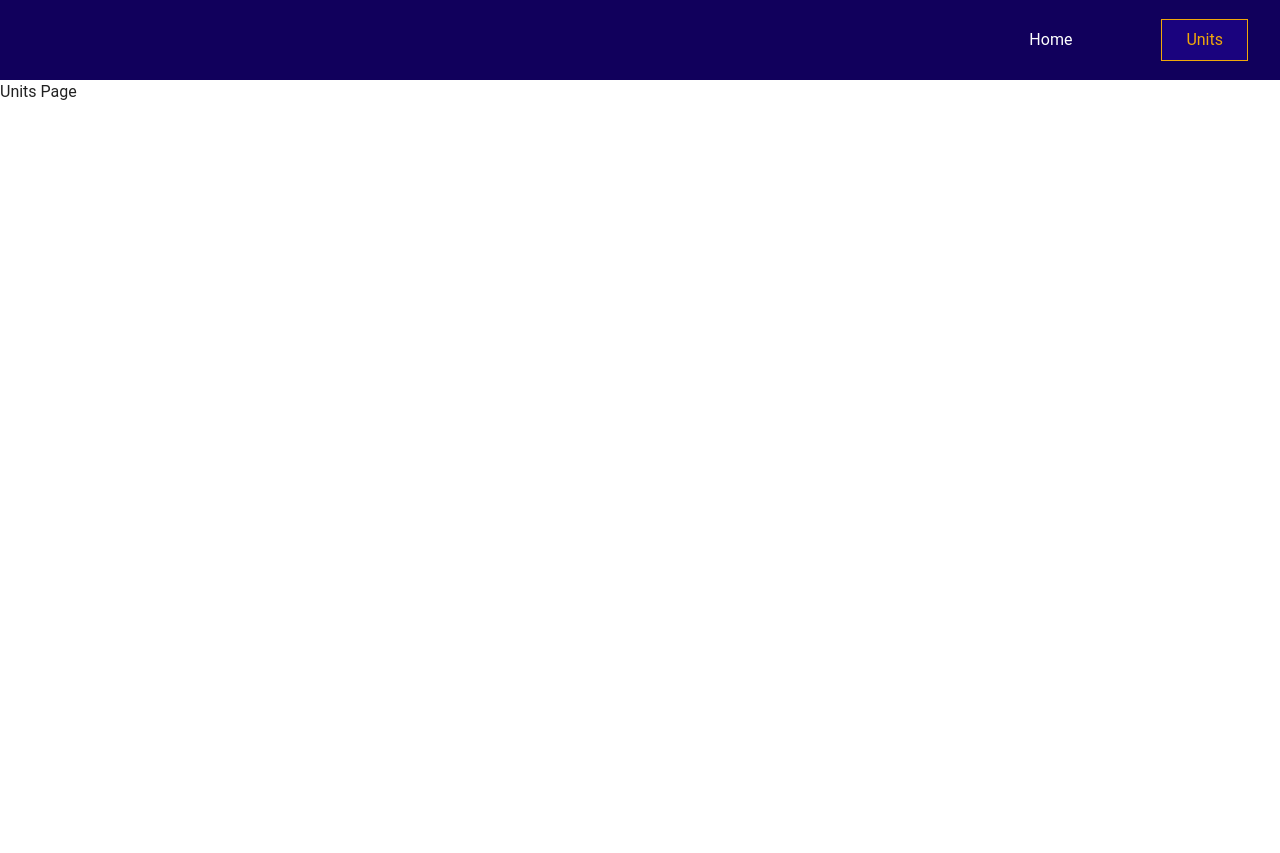
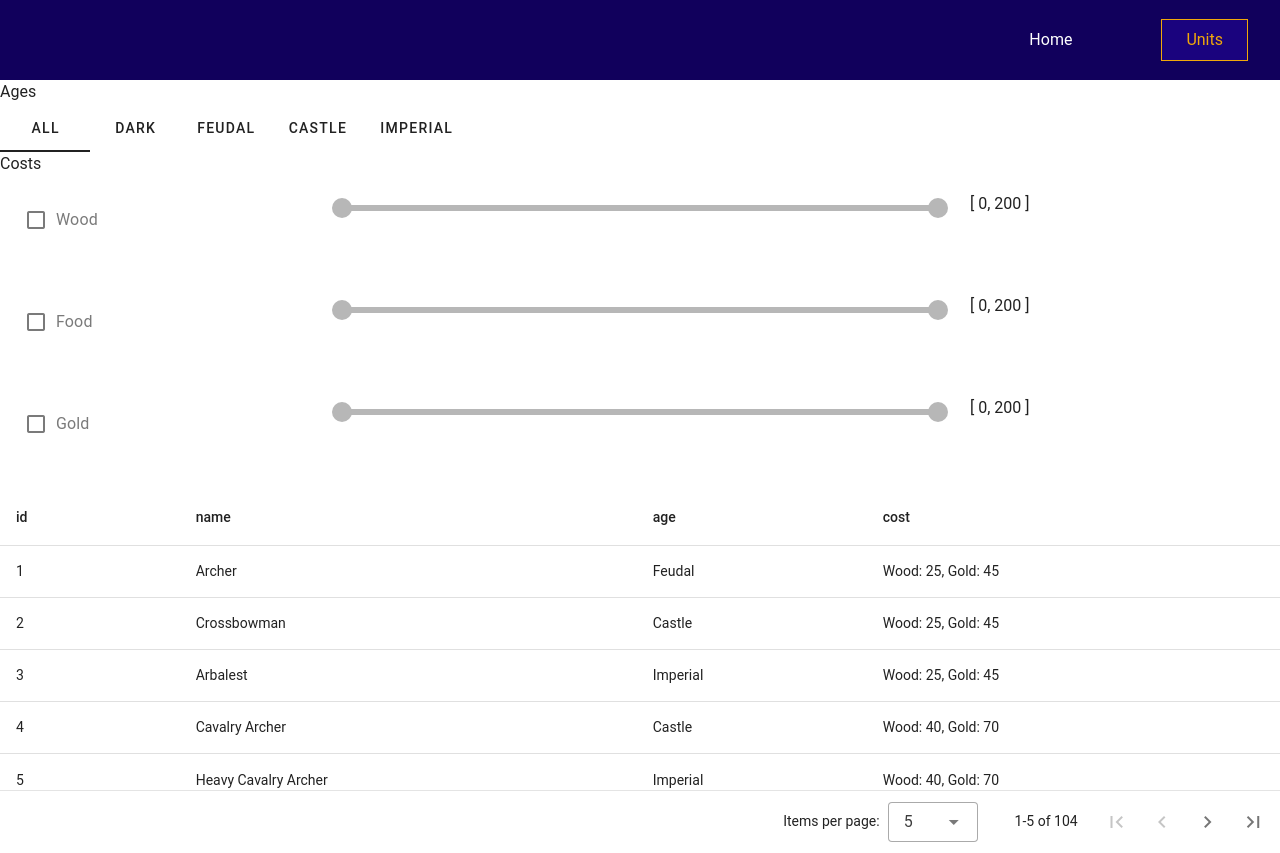
Before and after one commit to semihataman161/adesso-frontend-case, a Vue app: page /units in a window 1280 px wide. Before the commit the page ends 800 px from the top, so only its background shows below. Built offline with nearby package versions, Linux system fonts and the light colour scheme.

Commit message:
Refactor UnitsPage code

```diff
--- a/src/pages/UnitsPage.vue
+++ b/src/pages/UnitsPage.vue
@@ -1,7 +1,40 @@
 <script setup lang="ts">
+import { reactive, watch } from "vue";
+import jsonData from "../data/age-of-empires-units.json";
+import AgeFilter from "../components/units/AgeFilter.vue";
+import CostFilter from "../components/units/CostFilter.vue";
+import UnitTable from "../components/units/UnitTable.vue";
+import { ISelectedCost } from "../types/CostFilter";
 
+const allTableState = reactive({ data: jsonData.units });
+const filteredTableState = reactive({ data: allTableState.data });
+
+const handleAgeFilterChange = (selectedAge: string) => {
+  if (selectedAge === "All") {
+    filteredTableState.data = allTableState.data;
+  } else {
+    filteredTableState.data = allTableState.data.filter(
+      (element) => element.age === selectedAge
+    );
+  }
+};
+
+const handleCostFilterChange = (selectedCosts: ISelectedCost[]) => {
+  if (selectedCosts.length === 0) {
+    filteredTableState.data = allTableState.data;
+  } else {
+    // TODO: Implement logic here
+  }
+};
 </script>
 
 <template>
-   <p>Units Page</p>
+  <!-- Age Filter -->
+  <age-filter @update:selectedAge="handleAgeFilterChange"></age-filter>
+
+  <!-- Cost Filter -->
+  <cost-filter @update:selectedCost="handleCostFilterChange"></cost-filter>
+
+  <!-- Table -->
+  <unit-table :table-data="filteredTableState.data"></unit-table>
 </template>
--- /dev/null
+++ b/src/types/CostFilter.ts
@@ -0,0 +1,5 @@
+export interface ISelectedCost {
+  isActive: boolean;
+  name: string;
+  value: number[];
+}
```
